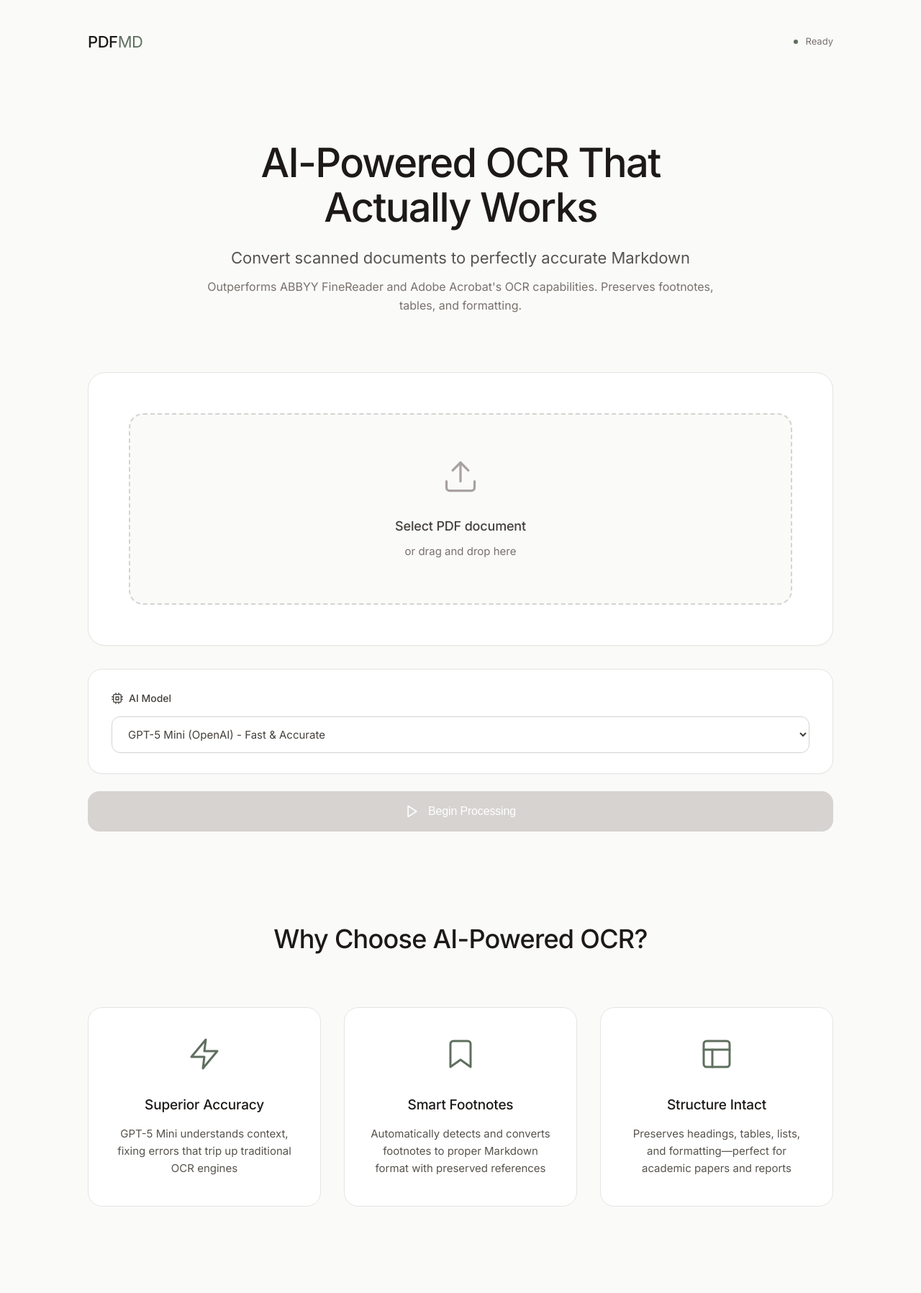
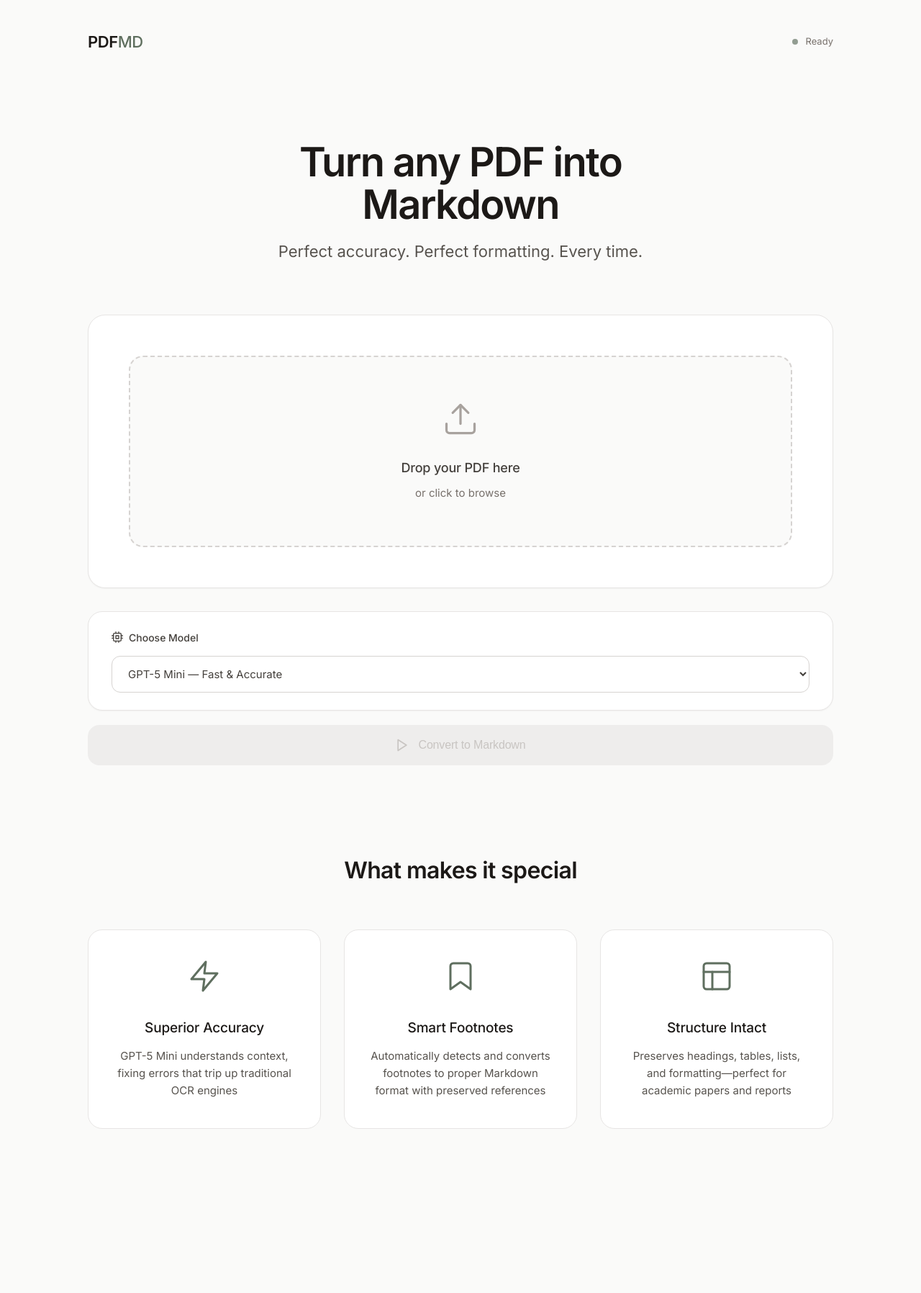
Before and after one commit to cdeistopened/PDFMD, a Flask app: page / in a window 1280 px wide. Shown: the whole page at 72% size. After the commit the page ends 1568 px from the top, so only its background shows below. Run offline with Flask 3, Linux system fonts and the light colour scheme; some libraries are stand-ins or nearby versions.

Commit message:
Perfect every detail: Typography, shadows, copy, and micro-interactions
Every pixel refined. Every word considered. Every interaction intentional.

Typography refinements:
- Increased title weights to 600 for presence and clarity
- Tightened hero line-height to 1.05 for impact
- Sharpened logo weight for brand confidence

Shadow system strengthened:
- Increased opacity from 0.03-0.05 to 0.04-0.10
- Cards now have visible depth and hierarchy
- Hover states provide clear feedback

Copy rewritten with confidence:
- Hero: "Turn any PDF into Markdown" — direct, simple
- Subtitle: "Perfect accuracy. Perfect formatting. Every time." — no apologies
- Button: "Convert to Markdown" — clear action, not "Begin Processing"
- Features: "What makes it special" — lowercase confidence
- Model options: Cleaned formatting, removed technical clutter

Micro-interactions added:
- Status dot now pulses with 2s animation
- Model select card hovers like upload section
- Disabled button state has clear opacity and color

Visual polish:
- Modal close button radius harmonized to 10px
- Hero max-width tightened to 680px for focus
- Spacing refined throughout for rhythm

This is the culture. This is the standard.

🤖 Generated with [Claude Code](https://claude.com/claude-code)

Co-Authored-By: Claude <noreply@anthropic.com>

```diff
--- a/static/css/base.css
+++ b/static/css/base.css
@@ -23,11 +23,11 @@
     --error: #dc2626;
     --warning: #d97706;
 
-    /* Shadows - subtle and soft */
-    --shadow-sm: 0 1px 2px 0 rgb(0 0 0 / 0.03);
-    --shadow-md: 0 4px 6px -1px rgb(0 0 0 / 0.05), 0 2px 4px -2px rgb(0 0 0 / 0.05);
-    --shadow-lg: 0 10px 15px -3px rgb(0 0 0 / 0.05), 0 4px 6px -4px rgb(0 0 0 / 0.05);
-    --shadow-xl: 0 20px 25px -5px rgb(0 0 0 / 0.05), 0 8px 10px -6px rgb(0 0 0 / 0.05);
+    /* Shadows - present but refined */
+    --shadow-sm: 0 1px 2px 0 rgb(0 0 0 / 0.04);
+    --shadow-md: 0 4px 6px -1px rgb(0 0 0 / 0.07), 0 2px 4px -2px rgb(0 0 0 / 0.04);
+    --shadow-lg: 0 10px 15px -3px rgb(0 0 0 / 0.08), 0 4px 6px -4px rgb(0 0 0 / 0.04);
+    --shadow-xl: 0 20px 25px -5px rgb(0 0 0 / 0.10), 0 8px 10px -6px rgb(0 0 0 / 0.05);
 }
 
 * {
@@ -73,14 +73,14 @@ body {
 
 .logo {
     font-size: 22px;
-    font-weight: 500;
+    font-weight: 600;
     color: var(--stone-900);
     letter-spacing: -0.02em;
 }
 
 .logo-accent {
     color: var(--sage-600);
-    font-weight: 400;
+    font-weight: 500;
 }
 
 /* Status Messages - softer, more refined */
@@ -217,7 +217,7 @@ body {
     cursor: pointer;
     padding: 8px;
     color: var(--stone-400);
-    border-radius: 8px;
+    border-radius: 10px;
     transition: all 0.2s ease;
 }
 
--- a/static/css/index.css
+++ b/static/css/index.css
@@ -8,10 +8,20 @@
 }
 
 .status-dot {
-    width: 6px;
-    height: 6px;
+    width: 8px;
+    height: 8px;
     border-radius: 50%;
     background: var(--sage-600);
+    animation: pulse 2s cubic-bezier(0.4, 0, 0.6, 1) infinite;
+}
+
+@keyframes pulse {
+    0%, 100% {
+        opacity: 1;
+    }
+    50% {
+        opacity: 0.5;
+    }
 }
 
 /* Main Content - generous spacing */
@@ -21,19 +31,19 @@
 
 .hero {
     text-align: center;
-    margin-bottom: 80px;
-    max-width: 720px;
+    margin-bottom: 72px;
+    max-width: 680px;
     margin-left: auto;
     margin-right: auto;
 }
 
 .hero-title {
     font-size: 56px;
-    font-weight: 500;
+    font-weight: 600;
     color: var(--stone-900);
     letter-spacing: -0.03em;
-    margin-bottom: 24px;
-    line-height: 1.1;
+    margin-bottom: 20px;
+    line-height: 1.05;
 }
 
 .hero-subtitle {
@@ -162,10 +172,12 @@
 }
 
 .process-button:disabled {
-    background: var(--stone-300);
+    background: var(--stone-200);
+    color: var(--stone-400);
     cursor: not-allowed;
     transform: none;
     box-shadow: none;
+    opacity: 0.6;
 }
 
 .process-button .loading {
@@ -184,10 +196,10 @@
 
 .features-title {
     text-align: center;
-    font-size: 36px;
-    font-weight: 500;
+    font-size: 32px;
+    font-weight: 600;
     color: var(--stone-900);
-    margin-bottom: 64px;
+    margin-bottom: 56px;
     letter-spacing: -0.02em;
 }
 
@@ -234,14 +246,19 @@
     line-height: 1.6;
 }
 
-/* Model Select - refined form styling */
+/* Model Select - integrated into upload flow */
 .model-select-section {
     background: white;
     border-radius: 20px;
     border: 1px solid var(--stone-200);
-    padding: 28px 32px;
-    margin-bottom: 24px;
+    padding: 24px 32px;
+    margin-bottom: 20px;
     box-shadow: var(--shadow-sm);
+    transition: all 0.3s cubic-bezier(0.4, 0, 0.2, 1);
+}
+
+.model-select-section:hover {
+    box-shadow: var(--shadow-md);
 }
 
 .model-select-label {
--- a/templates/index.html
+++ b/templates/index.html
@@ -35,15 +35,10 @@
             <div class="container">
                 <div class="hero">
                     <h1 class="hero-title">
-                        AI-Powered OCR That Actually Works
+                        Turn any PDF into Markdown
                     </h1>
                     <p class="hero-subtitle">
-                        Convert scanned documents to perfectly accurate Markdown
-                    </p>
-                    <p class="hero-description">
-                        Outperforms ABBYY FineReader and Adobe Acrobat's OCR
-                        capabilities. Preserves footnotes, tables, and
-                        formatting.
+                        Perfect accuracy. Perfect formatting. Every time.
                     </p>
                 </div>
 
@@ -56,8 +51,8 @@
                         ondragleave="handleDragLeave(event)"
                     >
                         <i data-feather="upload" class="upload-icon"></i>
-                        <div class="upload-text">Select PDF document</div>
-                        <div class="upload-hint">or drag and drop here</div>
+                        <div class="upload-text">Drop your PDF here</div>
+                        <div class="upload-hint">or click to browse</div>
                         <input
                             type="file"
                             id="fileInput"
@@ -78,11 +73,11 @@
                 <div class="model-select-section">
                     <label class="model-select-label">
                         <i data-feather="cpu" style="width: 16px; height: 16px;"></i>
-                        AI Model
+                        Choose Model
                     </label>
                     <select id="modelSelect" class="model-select">
-                        <option value="gpt-5-mini">GPT-5 Mini (OpenAI) - Fast & Accurate</option>
-                        <option value="claude-haiku-4-5">Claude Haiku 4.5 (Anthropic) - Fastest & $1/$5 per MTok</option>
+                        <option value="gpt-5-mini">GPT-5 Mini — Fast & Accurate</option>
+                        <option value="claude-haiku-4-5">Claude Haiku 4.5 — Fastest</option>
                     </select>
                 </div>
 
@@ -96,7 +91,7 @@
                         data-feather="play"
                         style="width: 20px; height: 20px"
                     ></i>
-                    Begin Processing
+                    Convert to Markdown
                 </button>
 
                 <div id="statusProcessing" class="status-message status-processing">
@@ -142,7 +137,7 @@
                 </div>
 
                 <div class="features">
-                    <h2 class="features-title">Why Choose AI-Powered OCR?</h2>
+                    <h2 class="features-title">What makes it special</h2>
                     <div class="features-grid">
                         <div class="feature-card">
                             <i data-feather="zap" class="feature-icon"></i>
```
